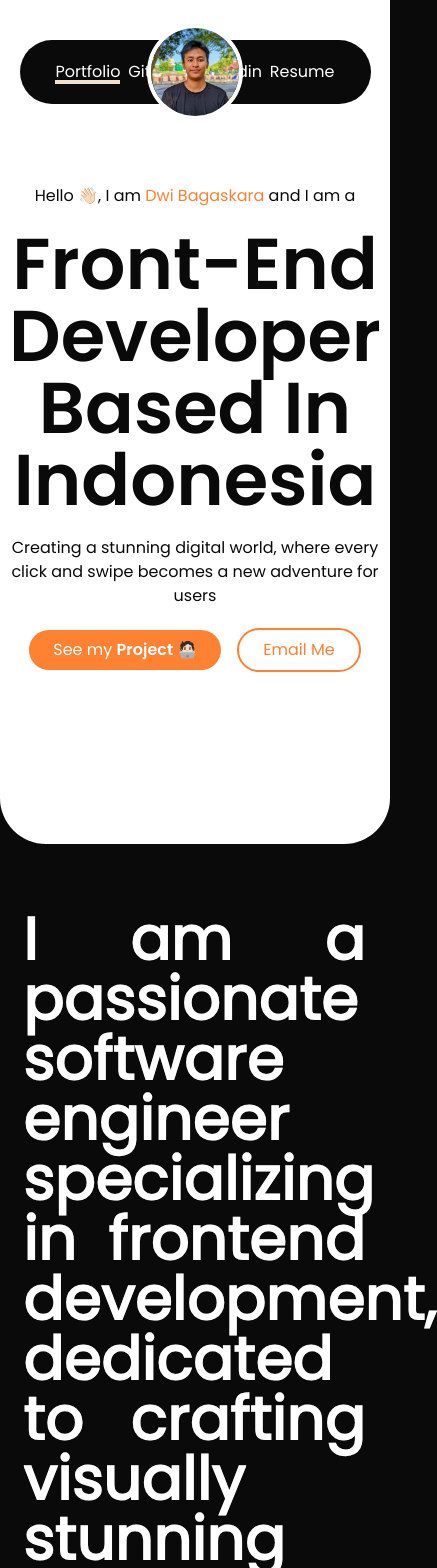
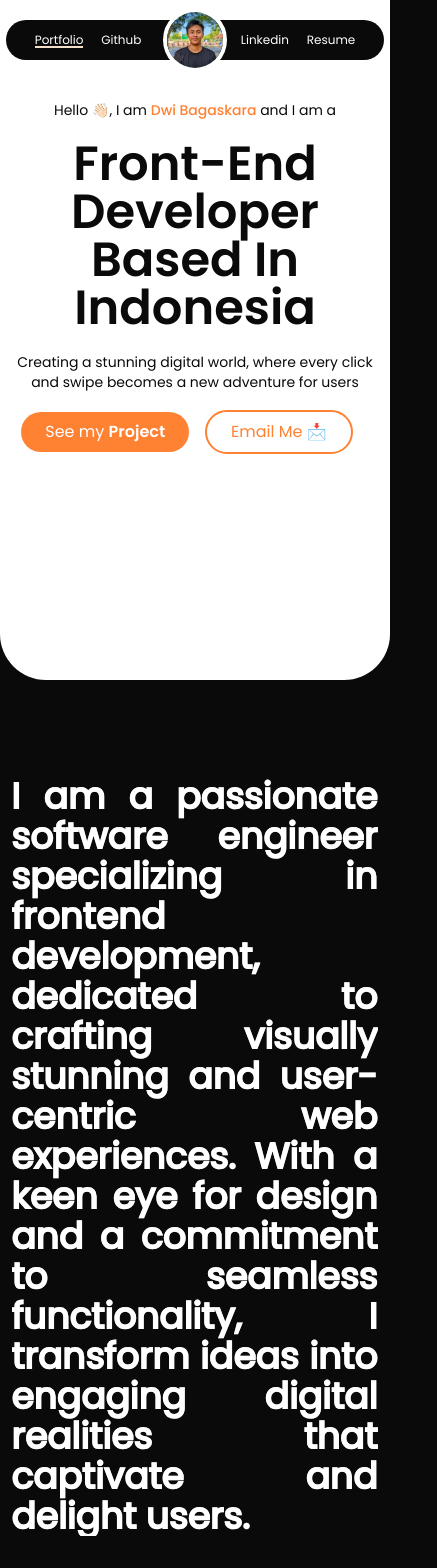
Before and after one commit to BagasKuning/portfolio, a React (Create React App) app: page / in a window 390 px wide. Shown: the top 1568 px of the page, 437 px wide, since content can reach past the window. Built offline with nearby package versions, Linux system fonts and the light colour scheme.

Commit message:
responsive hero and about section

```diff
--- a/src/App.css
+++ b/src/App.css
@@ -3,6 +3,6 @@
 
 .about-text {
   color: transparent;
-  -webkit-text-stroke: 2px rgba(255, 255, 255, 0.4);
+  -webkit-text-stroke: 2px rgba(255, 255, 255, 0.6);
   /* -webkit-text-stroke: 2px #121314; */
 }
--- a/src/components/About.jsx
+++ b/src/components/About.jsx
@@ -8,7 +8,7 @@ const About = () => {
     const handleScroll = () => {
       const aboutElement = aboutRef.current;
       const windowHeight = window.innerHeight;
-      const elementTop = aboutElement.getBoundingClientRect().top;
+      const elementTop = aboutElement.getBoundingClientRect().top + 280;
       const elementHeight = aboutElement.offsetHeight;
 
       if (elementTop < windowHeight && elementTop + elementHeight > 0) {
@@ -25,8 +25,8 @@ const About = () => {
   }, []);
 
   return (
-    <div className="p-6 py-16 relative bg-black text-white" id='about' ref={aboutRef}>
-      <p className="text-6xl text-justify relative">
+    <div className="md:px-6 px-3 py-24 relative bg-black text-white" id='about' ref={aboutRef}>
+      <p className="md:text-6xl sm:text-5xl text-4xl text-justify relative overflow-y-hidden">
         <span className="about-text" style={{ WebkitTextFillColor: 'transparent', WebkitBackgroundClip: 'text', backgroundImage: `linear-gradient(to bottom, white ${scrollProgress * 100}%, transparent ${scrollProgress * 100}%)` }}>
           I am a passionate software engineer specializing in frontend development, dedicated to crafting visually stunning and user-centric web experiences. With a keen eye for design and a commitment to seamless functionality, I transform ideas into engaging digital realities that captivate and delight users.
         </span>
--- a/src/components/Hero.jsx
+++ b/src/components/Hero.jsx
@@ -2,31 +2,31 @@ import Navbar from './Navbar'
 
 export default function Hero() {
     return (
-        <div className="bg-white text-black w-full h-screen rounded-[46px] rounded-t-none flex flex-col items-center justify-center">
+        <div className="bg-white text-black w-full max-h-[680px] h-screen rounded-[46px] rounded-t-none flex flex-col items-center justify-center">
             <Navbar/>
 
-            <div className='text-center h-full mt-10 flex flex-col'>
-                <h1>
-                    Hello 👋🏻, I am <span className='text-orange'>Dwi Bagaskara</span> and I am a
+            <div className='text-center h-full sm:mt-10 mt-5 flex flex-col px-4'>
+                <h1 className='sm:text-base text-sm'>
+                    Hello 👋🏻, I am <span className='text-orange font-medium'>Dwi Bagaskara</span> and I am a
                 </h1>
-                <h2 className='text-7xl font-semibold my-5'>
+                <h2 className='lg:text-7xl md:text-6xl text-5xl font-semibold my-5'>
                     Front-End Developer <br/>
                     Based In Indonesia
                 </h2>
-                <p>
+                <p className='sm:text-base text-sm'>
                     Creating a stunning digital world, where every click and swipe becomes a new adventure for users
                 </p>
 
-                <div className='my-5'>
-                    <button className=' py-2 px-6 bg-orange text-white rounded-full mr-4'>
+                <div className='mb-5'>
+                    <button className='mt-5 py-2 px-6 bg-orange text-white rounded-full mr-4'>
                         <a href="#project">
-                            See my <span className='font-semibold'>Project</span> 🧑🏻‍💻
+                            See my <span className='font-semibold'>Project</span>
                         </a>
                     </button>
 
-                    <button className=' py-2 px-6 text-orange border-orange border-2 rounded-full'>
+                    <button className='sm:mt-5 mt-2 py-2 px-6 text-orange border-orange border-2 rounded-full mr-4'>
                         <a href="mailto:dwibagaskara55@gmail.com">
-                            Email Me
+                            Email Me 📩
                         </a>
                     </button>
                 </div>
--- a/src/components/Navbar.jsx
+++ b/src/components/Navbar.jsx
@@ -2,19 +2,19 @@ import me from '../img/me.jpg'
 
 export default function Navbar() {
     return (
-        <nav className='lg:w-[65%] md:w-[80%] w-[90%] my-10 min-w-max flex bg-black text-white items-center justify-around py-5 px-8 rounded-full'>
+        <nav className=' sm:text-base text-xs z-10 lg:w-[65%] md:w-[80%] w-[97%] sm:my-10 my-5 min-w-max flex bg-black text-white items-center justify-around sm:py-5 sm:px-8 py-3 px-5 rounded-full'>
 
-            <span className='relative before:absolute before:w-full before:h-1 before:bottom-0 before:bg-sand'>
+            <span className='relative before:absolute before:w-full before:h-[2px] before:bottom-0 before:bg-sand'>
                 Portfolio
             </span>
             <a href="github">
                 Github
             </a>
 
-            <div />
+            <div className='w-16' />
             <img src={me}
                 alt=""
-                className=' w-24 h-24 rounded-full absolute border-white border-4'
+                className=' sm:w-24 sm:h-24 w-16 h-16 rounded-full absolute border-white border-4'
             />
 
             <a href="project">
```
